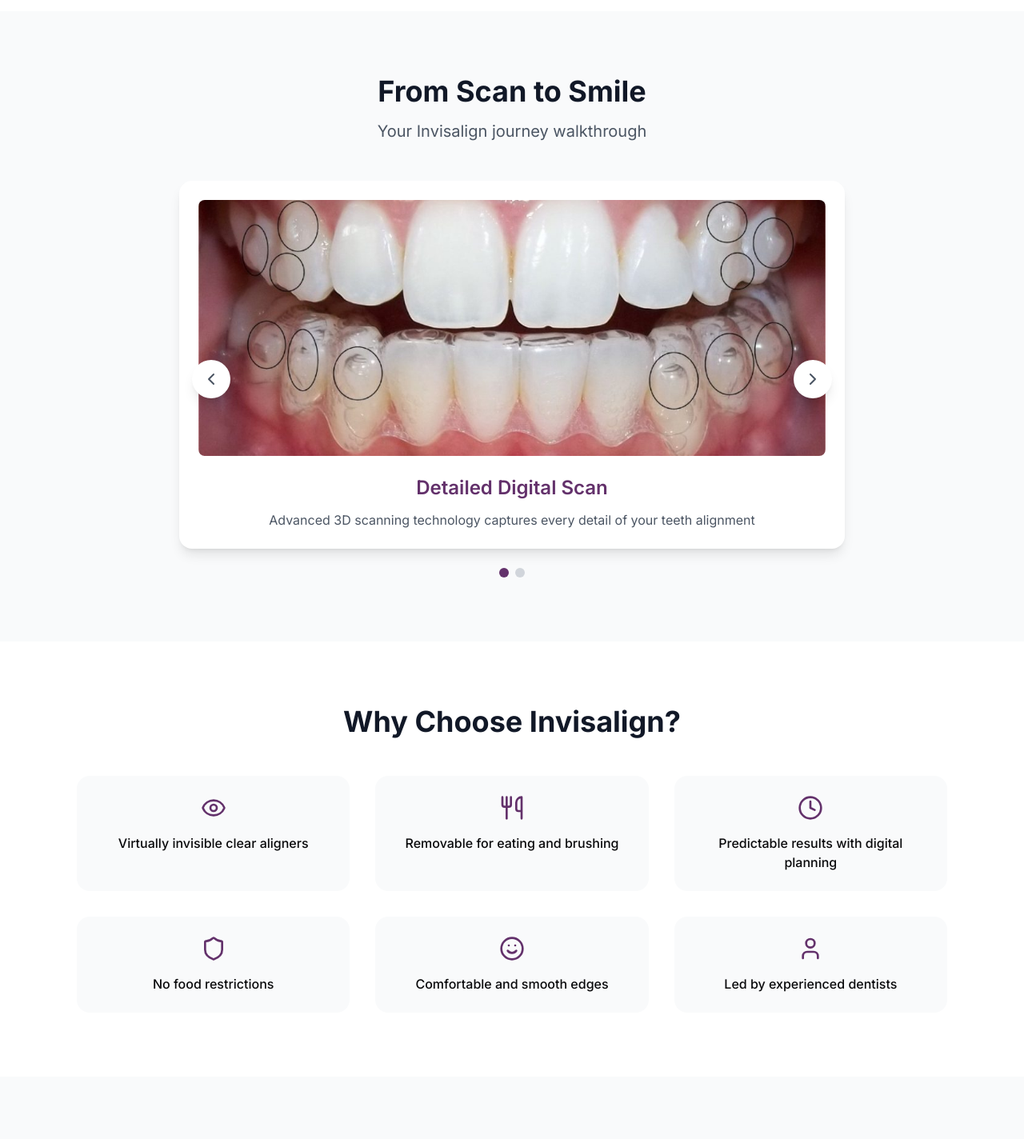
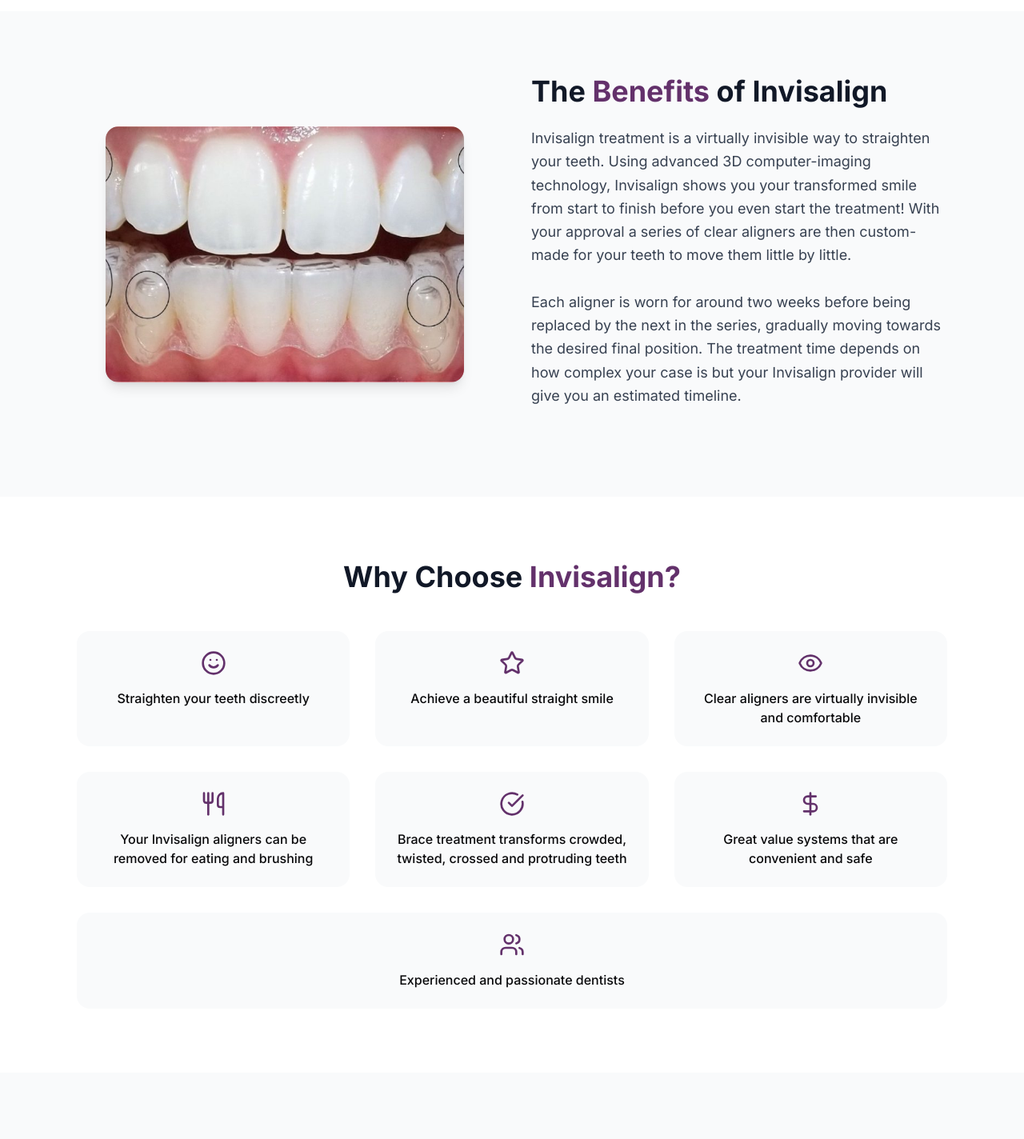
Before and after one commit to Hlo-Admin/coventryroad, a React (Vite) app: page /invisalign-braces in a window 1280 px wide. Shown: the part 1330-2754 px from the top of the page at 80% size. Built offline with nearby package versions, Linux system fonts and the light colour scheme.

Commit message:
invisalign update

```diff
--- a/src/pages/InvisalignBraces.tsx
+++ b/src/pages/InvisalignBraces.tsx
@@ -1,9 +1,29 @@
-import { useState } from 'react';
-import { Phone, Mail, Calendar, Play, ChevronLeft, ChevronRight, Eye, Utensils, Clock, Smile, Shield, User, CheckCircle, Users, Heart, Star, MessageCircle, DollarSign, MapPin } from 'lucide-react';
-import { Link } from 'react-router-dom';
-import Header from '../components/Header';
-import Footer from '../components/Footer';
-import ServiceTiles from '../components/ServiceTiles';
+import { useState } from "react";
+import {
+  Phone,
+  Mail,
+  Calendar,
+  Play,
+  ChevronLeft,
+  ChevronRight,
+  Eye,
+  Utensils,
+  Clock,
+  Smile,
+  Shield,
+  User,
+  CheckCircle,
+  Users,
+  Heart,
+  Star,
+  MessageCircle,
+  DollarSign,
+  MapPin,
+} from "lucide-react";
+import { Link } from "react-router-dom";
+import Header from "../components/Header";
+import Footer from "../components/Footer";
+import ServiceTiles from "../components/ServiceTiles";
 
 const InvisalignBraces = () => {
   const [currentSlide, setCurrentSlide] = useState(0);
@@ -11,41 +31,57 @@ const InvisalignBraces = () => {
 
   const journeySteps = [
     {
-      image: '/lovable-uploads/299453f5-63b1-4193-8164-955b3504b4b8.png',
-      caption: 'Detailed Digital Scan',
-      description: 'Advanced 3D scanning technology captures every detail of your teeth alignment'
+      image: "/lovable-uploads/299453f5-63b1-4193-8164-955b3504b4b8.png",
+      caption: "Detailed Digital Scan",
+      description:
+        "Advanced 3D scanning technology captures every detail of your teeth alignment",
     },
     {
-      image: '/lovable-uploads/9ca20df0-a984-4c24-bec5-dfa24a26b9ff.png',
-      caption: 'Custom Clear Aligners',
-      description: 'Your personalised Invisalign aligners are precisely crafted for your treatment'
-    }
+      image: "/lovable-uploads/9ca20df0-a984-4c24-bec5-dfa24a26b9ff.png",
+      caption: "Custom Clear Aligners",
+      description:
+        "Your personalised Invisalign aligners are precisely crafted for your treatment",
+    },
   ];
 
   const benefits = [
-    { icon: Eye, title: 'Virtually invisible clear aligners' },
-    { icon: Utensils, title: 'Removable for eating and brushing' },
-    { icon: Clock, title: 'Predictable results with digital planning' },
-    { icon: Shield, title: 'No food restrictions' },
-    { icon: Smile, title: 'Comfortable and smooth edges' },
-    { icon: User, title: 'Led by experienced dentists' }
+    { icon: Smile, title: "Straighten your teeth discreetly" },
+    { icon: Star, title: "Achieve a beautiful straight smile" },
+    {
+      icon: Eye,
+      title: "Clear aligners are virtually invisible and comfortable",
+    },
+    {
+      icon: Utensils,
+      title: "Your Invisalign aligners can be removed for eating and brushing",
+    },
+    {
+      icon: CheckCircle,
+      title:
+        "Brace treatment transforms crowded, twisted, crossed and protruding teeth",
+    },
+    {
+      icon: DollarSign,
+      title: "Great value systems that are convenient and safe",
+    },
+    { icon: Users, title: "Experienced and passionate dentists" },
   ];
 
   const conditions = [
-    { icon: CheckCircle, title: 'Crowded Teeth' },
-    { icon: CheckCircle, title: 'Twisted or Rotated Teeth' },
-    { icon: CheckCircle, title: 'Crossbite' },
-    { icon: CheckCircle, title: 'Overbite or Underbite' },
-    { icon: CheckCircle, title: 'Gapped Teeth' },
-    { icon: CheckCircle, title: 'Protruding Front Teeth' }
+    { icon: CheckCircle, title: "Crowded Teeth" },
+    { icon: CheckCircle, title: "Twisted or Rotated Teeth" },
+    { icon: CheckCircle, title: "Crossbite" },
+    { icon: CheckCircle, title: "Overbite or Underbite" },
+    { icon: CheckCircle, title: "Gapped Teeth" },
+    { icon: CheckCircle, title: "Protruding Front Teeth" },
   ];
 
   const whyChooseUs = [
-    { icon: Calendar, title: 'FREE consultations, no pressure' },
-    { icon: Users, title: 'Invisalign-trained, passionate team' },
-    { icon: Smile, title: 'Focused on discreet and confident transformation' },
-    { icon: DollarSign, title: 'Great value, flexible finance options' },
-    { icon: MapPin, title: 'Local care with a personal touch' }
+    { icon: Calendar, title: "FREE consultations, no pressure" },
+    { icon: Users, title: "Invisalign-trained, passionate team" },
+    { icon: Smile, title: "Focused on discreet and confident transformation" },
+    { icon: DollarSign, title: "Great value, flexible finance options" },
+    { icon: MapPin, title: "Local care with a personal touch" },
   ];
 
   const nextSlide = () => {
@@ -53,7 +89,9 @@ const InvisalignBraces = () => {
   };
 
   const prevSlide = () => {
-    setCurrentSlide((prev) => (prev - 1 + journeySteps.length) % journeySteps.length);
+    setCurrentSlide(
+      (prev) => (prev - 1 + journeySteps.length) % journeySteps.length
+    );
   };
 
   const handleVideoPlay = () => {
@@ -69,14 +107,23 @@ const InvisalignBraces = () => {
         <div className="absolute inset-0 bg-[url('/placeholder.svg')] bg-cover bg-center opacity-10"></div>
 
         <div className="relative z-10 max-w-4xl mx-auto px-4 sm:px-6 lg:px-8 text-center">
-          <h1 className="text-5xl lg:text-7xl font-bold text-gray-900 mb-6 animate-fadeInUp">
-            Align Your Smile with Invisalign Braces in Coventry
+          <h1 className="text-4xl lg:text-6xl font-bold text-gray-900 leading-tight">
+            Align your Smile with{" "}
+            <span className="text-[#63316b]">Invisalign Braces</span> in
+            Coventry
           </h1>
-          <p className="text-2xl text-gray-600 mb-8 animate-fadeInUp" style={{animationDelay: '0.2s'}}>
-            Discreet, removable, and virtually invisible aligners for a confident smile — without the metal.
+          <p
+            className="text-2xl text-gray-600 mb-8 animate-fadeInUp"
+            style={{ animationDelay: "0.2s" }}
+          >
+            Discreet, removable, and virtually invisible aligners for a
+            confident smile — without the metal.
           </p>
 
-          <div className="flex flex-col sm:flex-row gap-4 justify-center animate-fadeInUp" style={{animationDelay: '0.4s'}}>
+          <div
+            className="flex flex-col sm:flex-row gap-4 justify-center animate-fadeInUp"
+            style={{ animationDelay: "0.4s" }}
+          >
             <button className="bg-[#63316b] text-white px-8 py-4 rounded-full font-semibold hover:bg-[#63316b]/90 transition-all duration-300 inline-flex items-center space-x-2 shadow-lg hover:shadow-xl">
               <Calendar className="w-5 h-5" />
               <span>Book a Free Consultation</span>
@@ -94,14 +141,19 @@ const InvisalignBraces = () => {
         <div className="max-w-6xl mx-auto px-4 sm:px-6 lg:px-8">
           <div className="grid lg:grid-cols-2 gap-12 items-center">
             <div className="space-y-6">
-              <h2 className="text-4xl font-bold text-gray-900 mb-6">
-                Straighten Your Teeth Without Brackets or Wires
+              <h2 className="text-3xl lg:text-4xl font-bold text-gray-900 mb-6 animate-fadeInUp">
+                Straighten Your Smile with{" "}
+                <span className="text-[#63316b]">No Brackets or Wires</span>
               </h2>
               <p className="text-lg text-gray-700 leading-relaxed mb-6">
-                Misaligned teeth can affect your confidence, and traditional braces aren't for everyone. At Coventry Road Dentalcare, we offer Invisalign – the clear solution to straighter teeth for adults and teens.
+                Misaligned teeth can affect your confidence, and traditional
+                braces aren't for everyone. At Coventry Road Dentalcare, we
+                offer Invisalign – the clear solution to straighter teeth for
+                adults and teens.
               </p>
               <p className="text-lg text-gray-700 leading-relaxed">
-                Using advanced 3D imaging, we can show you your final smile even before your treatment begins.
+                Using advanced 3D imaging, we can show you your final smile even
+                before your treatment begins.
               </p>
             </div>
 
@@ -119,7 +171,10 @@ const InvisalignBraces = () => {
                         onClick={handleVideoPlay}
                         className="w-20 h-20 bg-[#63316b] rounded-full flex items-center justify-center hover:bg-[#63316b]/90 transition-all duration-300 group shadow-lg"
                       >
-                        <Play className="w-8 h-8 text-white ml-1 group-hover:scale-110 transition-transform" fill="currentColor" />
+                        <Play
+                          className="w-8 h-8 text-white ml-1 group-hover:scale-110 transition-transform"
+                          fill="currentColor"
+                        />
                       </button>
                     </div>
                   </>
@@ -141,57 +196,39 @@ const InvisalignBraces = () => {
         </div>
       </section>
 
-      {/* Journey Carousel */}
+      {/* Journey Carousel (now Benefits of Invisalign) */}
       <section className="py-20 bg-gray-50">
-        <div className="max-w-4xl mx-auto px-4 sm:px-6 lg:px-8">
-          <div className="text-center mb-12">
-            <h2 className="text-4xl font-bold text-gray-900 mb-4">From Scan to Smile</h2>
-            <p className="text-xl text-gray-600">Your Invisalign journey walkthrough</p>
+        <div className="max-w-6xl mx-auto px-4 sm:px-6 lg:px-8">
+          <div className="grid lg:grid-cols-2 gap-12 items-center">
+            {/* Left: Static Image only */}
+            <div className="flex justify-center items-center order-1 lg:order-none">
+              <img
+                src={journeySteps[0].image}
+                alt={journeySteps[0].caption}
+                className="w-full max-w-md h-80 object-cover rounded-2xl shadow-lg"
+              />
             </div>
-
-          <div className="relative">
-            <div className="bg-white rounded-2xl shadow-lg overflow-hidden">
-              <div className="p-6">
-                <img
-                  src={journeySteps[currentSlide].image}
-                  alt={journeySteps[currentSlide].caption}
-                  className="w-full h-80 object-cover rounded-lg mb-6"
-                />
-                <div className="text-center">
-                  <h3 className="text-2xl font-semibold text-[#63316b] mb-3">
-                    {journeySteps[currentSlide].caption}
-                  </h3>
-                  <p className="text-gray-600">
-                    {journeySteps[currentSlide].description}
+            {/* Right: Text only */}
+            <div>
+              <h2 className="text-3xl lg:text-4xl font-bold text-gray-900 mb-6 animate-fadeInUp">
+                The <span className="text-[#63316b]">Benefits</span> of
+                Invisalign
+              </h2>
+              <p className="text-lg text-gray-700 leading-relaxed mb-8">
+                Invisalign treatment is a virtually invisible way to straighten
+                your teeth. Using advanced 3D computer-imaging technology,
+                Invisalign shows you your transformed smile from start to finish
+                before you even start the treatment! With your approval a series
+                of clear aligners are then custom-made for your teeth to move
+                them little by little.
+                <br />
+                <br />
+                Each aligner is worn for around two weeks before being replaced
+                by the next in the series, gradually moving towards the desired
+                final position. The treatment time depends on how complex your
+                case is but your Invisalign provider will give you an estimated
+                timeline.
               </p>
-                </div>
-              </div>
-            </div>
-
-            <button
-              onClick={prevSlide}
-              className="absolute left-4 top-1/2 transform -translate-y-1/2 bg-white shadow-lg rounded-full p-3 hover:bg-gray-50 transition-colors"
-            >
-              <ChevronLeft className="w-6 h-6 text-gray-600" />
-            </button>
-            <button
-              onClick={nextSlide}
-              className="absolute right-4 top-1/2 transform -translate-y-1/2 bg-white shadow-lg rounded-full p-3 hover:bg-gray-50 transition-colors"
-            >
-              <ChevronRight className="w-6 h-6 text-gray-600" />
-            </button>
-
-            {/* Slide indicators */}
-            <div className="flex justify-center mt-6 space-x-2">
-              {journeySteps.map((_, index) => (
-                <button
-                  key={index}
-                  onClick={() => setCurrentSlide(index)}
-                  className={`w-3 h-3 rounded-full transition-colors ${
-                    index === currentSlide ? 'bg-[#63316b]' : 'bg-gray-300'
-                  }`}
-                />
-              ))}
             </div>
           </div>
         </div>
@@ -201,12 +238,26 @@ const InvisalignBraces = () => {
       <section className="py-20 bg-white">
         <div className="max-w-6xl mx-auto px-4 sm:px-6 lg:px-8">
           <div className="text-center mb-12">
-            <h2 className="text-4xl font-bold text-gray-900 mb-4">Why Choose Invisalign?</h2>
+            <h2 className="text-3xl lg:text-4xl font-bold text-gray-900 mb-4 animate-fadeInUp">
+              Why Choose <span className="text-[#63316b]">Invisalign?</span>
+            </h2>
           </div>
 
           <div className="grid md:grid-cols-2 lg:grid-cols-3 gap-8">
-            {benefits.map((benefit, index) => (
-              <div key={index} className="bg-gray-50 rounded-2xl p-6 text-center hover:shadow-lg transition-all duration-300 group hover:bg-[#63316b] hover:text-white">
+            {benefits.map((benefit, index) => {
+              // Center the last card if it's alone in the last row (not a multiple of 3)
+              const isLast = index === benefits.length - 1;
+              const needsCenter = benefits.length % 3 !== 0 && isLast;
+              return (
+                <div
+                  key={index}
+                  className={
+                    `bg-gray-50 rounded-2xl p-6 text-center hover:shadow-lg transition-all duration-300 group hover:bg-[#63316b] hover:text-white` +
+                    (needsCenter
+                      ? " lg:col-span-3 flex flex-col items-center justify-center"
+                      : "")
+                  }
+                >
                   <div className="mb-4 group-hover:scale-110 transition-transform">
                     <benefit.icon className="w-8 h-8 text-[#63316b] group-hover:text-white mx-auto" />
                   </div>
@@ -214,71 +265,9 @@ const InvisalignBraces = () => {
                     {benefit.title}
                   </p>
                 </div>
-            ))}
+              );
+            })}
           </div>
-        </div>
-      </section>
-
-      {/* How It Works */}
-      <section className="py-20 bg-gray-50">
-        <div className="max-w-4xl mx-auto px-4 sm:px-6 lg:px-8">
-          <div className="text-center mb-12">
-            <h2 className="text-4xl font-bold text-gray-900 mb-4">Invisalign in 3 Easy Steps</h2>
-          </div>
-
-          <div className="space-y-12">
-            <div className="flex flex-col md:flex-row items-center space-y-6 md:space-y-0 md:space-x-8">
-              <div className="flex-shrink-0">
-                <div className="w-16 h-16 bg-[#63316b] text-white rounded-full flex items-center justify-center text-2xl font-bold">
-                  1
-                </div>
-              </div>
-              <div>
-                <h3 className="text-2xl font-bold text-gray-900 mb-3">FREE Consultation</h3>
-                <p className="text-lg text-gray-700">
-                  Meet our Invisalign dentist for a relaxed chat. We'll discuss your concerns and scan your teeth using 3D iTero tech.
-                </p>
-              </div>
-            </div>
-
-            <div className="flex flex-col md:flex-row items-center space-y-6 md:space-y-0 md:space-x-8">
-              <div className="flex-shrink-0">
-                <div className="w-16 h-16 bg-[#63316b] text-white rounded-full flex items-center justify-center text-2xl font-bold">
-                  2
-                </div>
-              </div>
-              <div>
-                <h3 className="text-2xl font-bold text-gray-900 mb-3">Preview Your Future Smile</h3>
-                <p className="text-lg text-gray-700">
-                  Get a digital simulation of how your teeth will look after treatment — before we even begin.
-                </p>
-              </div>
-            </div>
-
-            <div className="flex flex-col md:flex-row items-center space-y-6 md:space-y-0 md:space-x-8">
-              <div className="flex-shrink-0">
-                <div className="w-16 h-16 bg-[#63316b] text-white rounded-full flex items-center justify-center text-2xl font-bold">
-                  3
-                </div>
-              </div>
-              <div>
-                <h3 className="text-2xl font-bold text-gray-900 mb-3">Start Your Smile Journey</h3>
-                <p className="text-lg text-gray-700">
-                  Receive your custom clear aligners. Wear each set for 2 weeks, changing gradually as your teeth shift into perfect position.
-                </p>
-              </div>
-            </div>
-          </div>
-        </div>
-      </section>
-
-      {/* Testimonial Section */}
-      <section className="py-20 bg-white">
-        <div className="max-w-4xl mx-auto px-4 sm:px-6 lg:px-8 text-center">
-          <blockquote className="text-2xl font-light italic text-gray-700 mb-8">
-            "I didn't want metal braces as an adult — Invisalign gave me the smile I dreamed of without anyone even noticing."
-          </blockquote>
-          <p className="text-lg text-gray-500">— Real Patient Review</p>
         </div>
       </section>
 
@@ -286,48 +275,31 @@ const InvisalignBraces = () => {
       <section className="py-20 bg-gray-50">
         <div className="max-w-6xl mx-auto px-4 sm:px-6 lg:px-8">
           <div className="text-center mb-12">
-            <h2 className="text-4xl font-bold text-gray-900 mb-4">Is Invisalign Right for You?</h2>
+            <h2 className="text-3xl lg:text-4xl font-bold text-gray-900 mb-4 animate-fadeInUp">
+              Is <span className="text-[#63316b]">Invisalign</span> Right for
+              You?
+            </h2>
           </div>
 
           <div className="grid md:grid-cols-2 lg:grid-cols-3 gap-6">
             {conditions.map((condition, index) => (
-              <div key={index} className="bg-white rounded-2xl p-6 hover:shadow-lg transition-all duration-300 flex items-center space-x-4">
+              <div
+                key={index}
+                className="bg-white rounded-2xl p-6 hover:shadow-lg transition-all duration-300 flex items-center space-x-4"
+              >
                 <div className="flex-shrink-0">
                   <condition.icon className="w-6 h-6 text-[#63316b]" />
                 </div>
-                <p className="font-medium text-gray-900">
-                  {condition.title}
-                </p>
+                <p className="font-medium text-gray-900">{condition.title}</p>
               </div>
             ))}
           </div>
 
           <div className="text-center mt-8">
             <p className="text-lg text-gray-600">
-              Our dentists will recommend the best clear system for your case — safe, affordable, and discreet.
+              Our dentists will recommend the best clear system for your case —
+              safe, affordable, and discreet.
             </p>
-          </div>
-        </div>
-      </section>
-
-      {/* Why Choose Us */}
-      <section className="py-20 bg-white">
-        <div className="max-w-6xl mx-auto px-4 sm:px-6 lg:px-8">
-          <div className="text-center mb-12">
-            <h2 className="text-4xl font-bold text-gray-900 mb-4">Why Coventry Road Dentalcare?</h2>
-          </div>
-
-          <div className="grid md:grid-cols-2 lg:grid-cols-3 gap-6">
-            {whyChooseUs.map((reason, index) => (
-              <div key={index} className="bg-gray-50 rounded-2xl p-6 hover:shadow-lg transition-all duration-300 flex items-center space-x-4">
-                <div className="flex-shrink-0">
-                  <reason.icon className="w-6 h-6 text-[#63316b]" />
-                </div>
-                <p className="font-medium text-gray-900">
-                  {reason.title}
-                </p>
-              </div>
-            ))}
           </div>
         </div>
       </section>
@@ -335,9 +307,13 @@ const InvisalignBraces = () => {
       {/* Final CTA */}
       <section className="py-20 bg-[#63316b] text-white">
         <div className="max-w-4xl mx-auto px-4 sm:px-6 lg:px-8 text-center">
-          <h2 className="text-4xl font-bold mb-6">Straight Teeth May Be a Phone Call Away</h2>
+          <h2 className="text-3xl lg:text-4xl font-bold mb-6">
+            Straight Teeth May Be a{" "}
+            <span className="text-white underline">Phone Call Away</span>
+          </h2>
           <p className="text-xl mb-8 opacity-90">
-            We're here to help you smile again — book your free consultation today.
+            We're here to help you smile again — book your free consultation
+            today.
           </p>
 
           <div className="flex flex-col sm:flex-row gap-4 justify-center">
```
Lines whose indentation alone changed are shown as unchanged.
